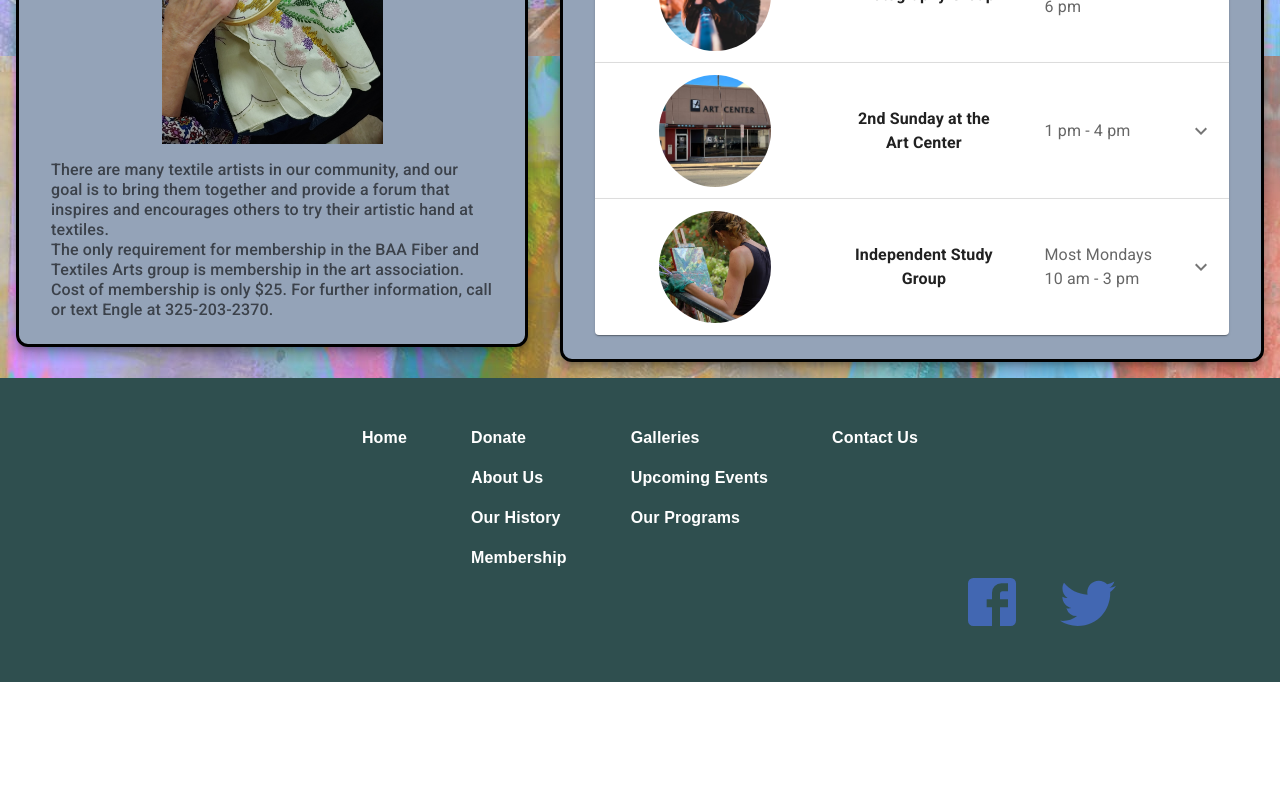
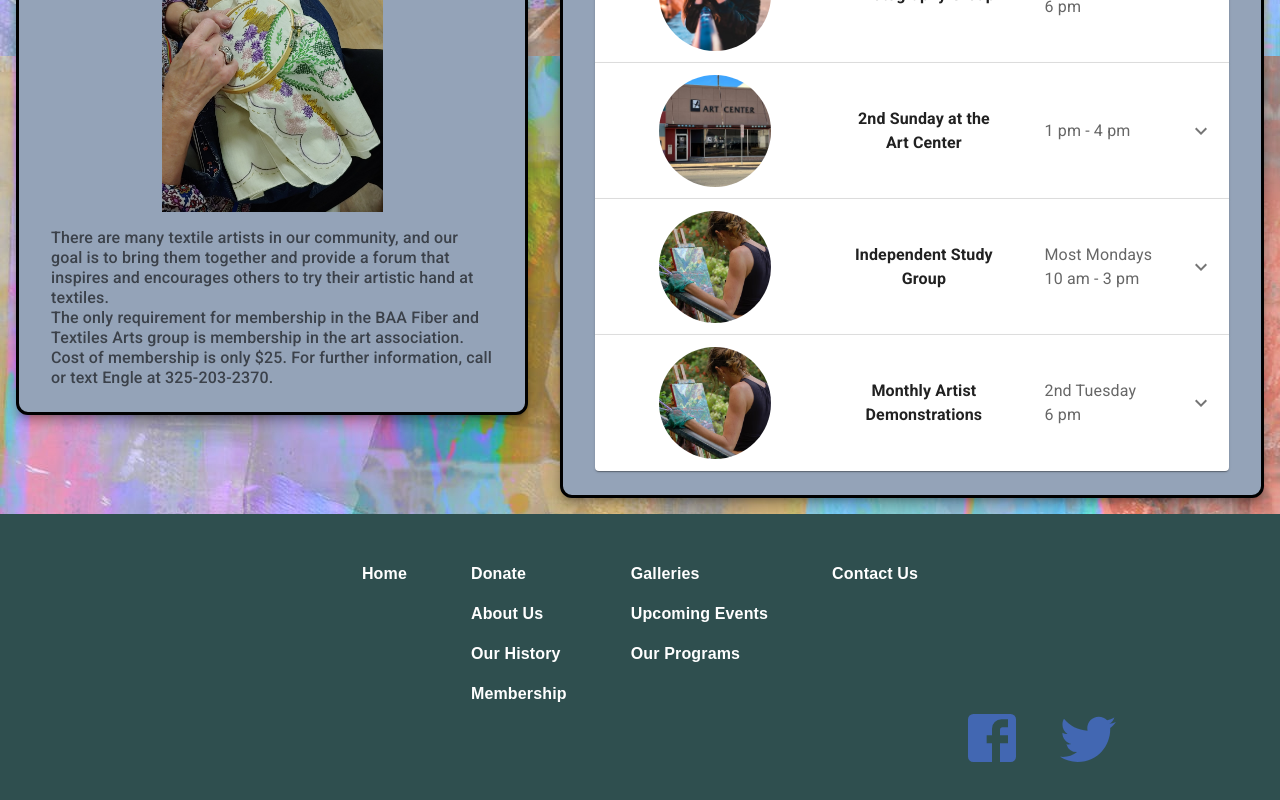
Before and after one commit to Jonathan-Day-Dev/bwd-art, a React (Create React App) app: page /programs in a window 1280 px wide. Shown: the part 1244-2044 px from the top of the page. Before the commit the page ends 1926 px from the top, so only its background shows below. Built offline with nearby package versions, Linux system fonts and the light colour scheme.

Commit message:
add artist demos to programs

```diff
--- a/src/components/Event/components/program_data.js
+++ b/src/components/Event/components/program_data.js
@@ -61,6 +61,15 @@ const events = [
       "BAA has a new program at the Art Center. Starting Monday, August 1, 2022, the Art Center will be open from 10 am to 3pm most Mondays for an Independent Study Group. Everyone is invited to come work and share ideas with other artists. This study will be self guided, independent of instructors, in any mediums/media and free at this stage. This will happen every Monday unless canceled for holidays or workshops. Gayle Massey…..817-233-2228",
     benefit: false,
   },
+  {
+    title: "Monthly Artist Demonstrations",
+    date: "2nd Tuesday",
+    time: "6 pm",
+    img: studio,
+    description:
+      "All members and prospective members are invited to join us for a demonstration by an artist and a bit of comradery with other artist.",
+    benefit: false,
+  },
 ];
 
 export default events;
--- a/src/components/Layout/Header/Banner.js
+++ b/src/components/Layout/Header/Banner.js
@@ -105,7 +105,8 @@ const Banner = () => {
           border: "4px solid blue",
           padding: "0.5rem",
           fontWeight: "bold",
-          fontSize: "1.1rem"
+          fontSize: "1.1rem",
+          maxSize: "80%"
         }}>The gallery will be closed September 5 for Labor Day</Box>
 
         {/* Button Group inside Banner */}
```
